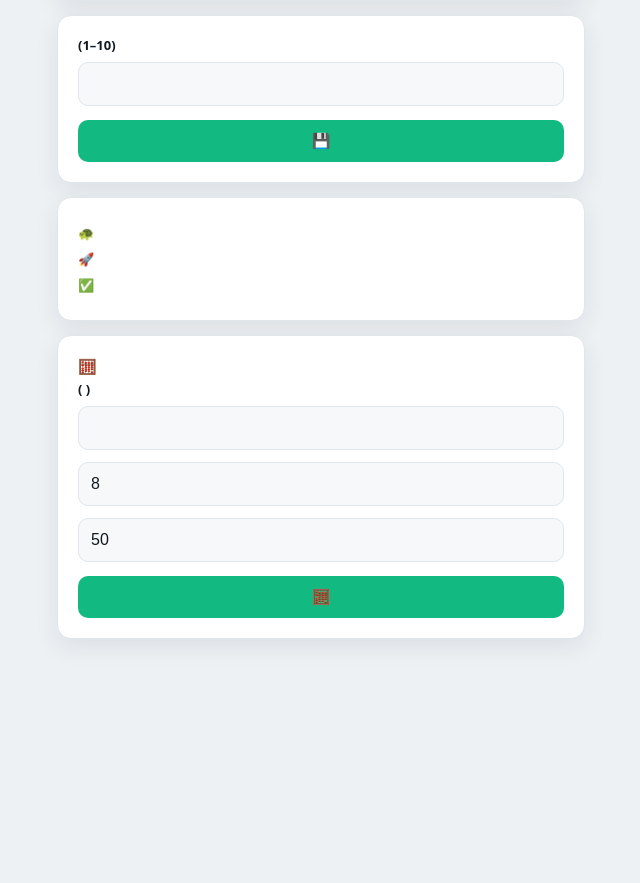
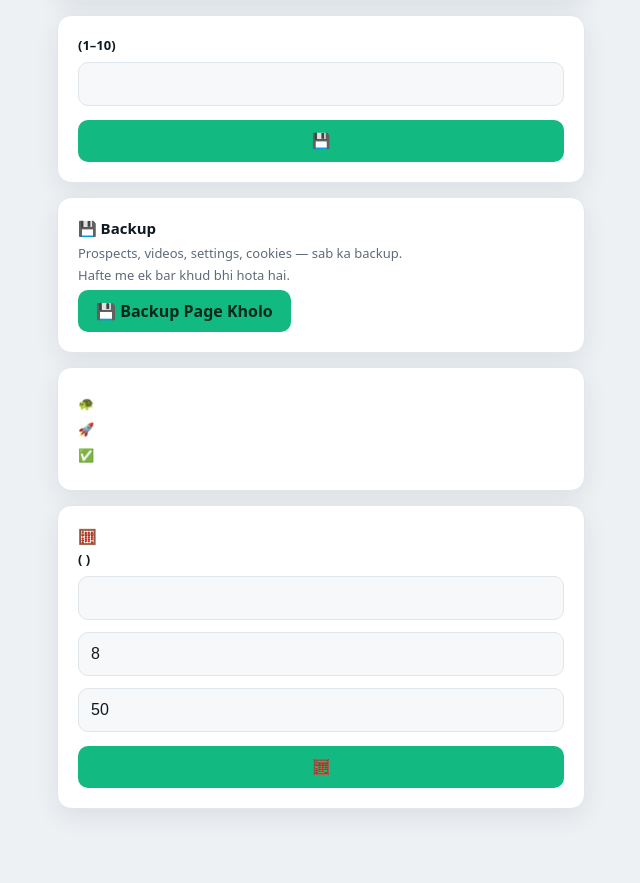
Before and after one commit to ShahzaibRao/CreatorWatch, a Python web app: template templates/settings.html in a window 1280 px wide. Shown: the part 872-1755 px from the top of the page, without its empty margins (319-959 px from the left). Before the commit the page ends 1514 px from the top, so only its background shows below. Run offline with Jinja, Linux system fonts and the light colour scheme; the template is opened without the code that fills it, so the values that code supplies are empty.

Commit message:
UI: Backup card settings page me add

```diff
--- a/templates/settings.html
+++ b/templates/settings.html
@@ -103,6 +103,11 @@ function testProxy(){
 </form>
 </div>
 <div class="card">
+<h2 style="font-size:15px;margin:0 0 4px">💾 Backup</h2>
+<p class="tip">Prospects, videos, settings, cookies — sab ka backup.<br>Hafte me ek bar khud bhi hota hai.</p>
+<a href="/backup" style="display:inline-block;background:var(--accent);color:#04281c;font-weight:700;padding:10px 18px;border-radius:10px;text-decoration:none">💾 Backup Page Kholo</a>
+</div>
+<div class="card">
 <p class="tip">🐢 {{ t('s_slow') }}</p>
 <p class="tip">🚀 {{ t('s_fast') }}</p>
 <p class="tip">✅ {{ t('s_normal') }}</p>
```
